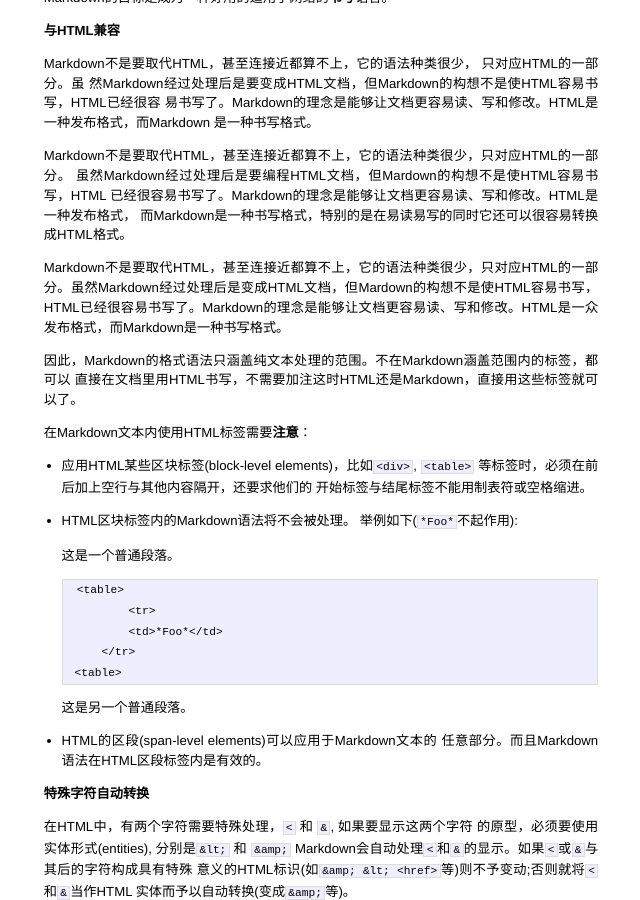
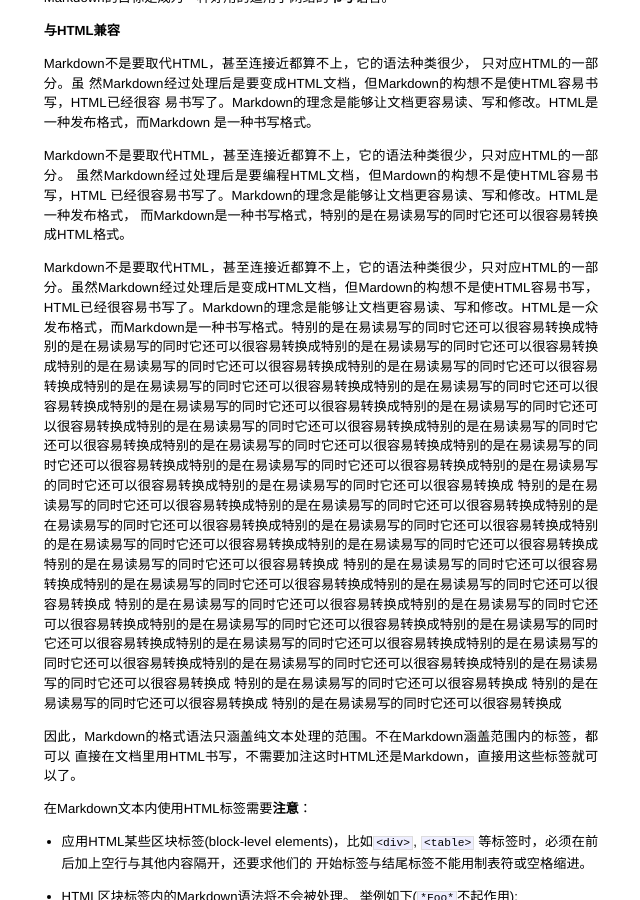
Before and after one commit to kidlj/awei, a Jekyll site: the page built from _posts/2013-02-28-markdown-syntax-revision.markdown, in a window 1280 px wide and 900 px high, scrolled down 218 px. Shown: the whole window, without its empty margins (319-959 px from the left). Built offline with Jekyll 4.4.1, drawn with Linux system fonts in a browser that asks for light colours; Markdown is read by kramdown in place of the engine named in the settings.

Commit message:
whats wrong with rdiscount?

```diff
--- a/_posts/2013-02-28-markdown-syntax-revision.markdown
+++ b/_posts/2013-02-28-markdown-syntax-revision.markdown
@@ -23,7 +23,13 @@
 已经很容易书写了。Markdown的理念是能够让文档更容易读、写和修改。HTML是一种发布格式，
 而Markdown是一种书写格式，特别的是在易读易写的同时它还可以很容易转换成HTML格式。
 
-Markdown不是要取代HTML，甚至连接近都算不上，它的语法种类很少，只对应HTML的一部分。虽然Markdown经过处理后是变成HTML文档，但Mardown的构想不是使HTML容易书写，HTML已经很容易书写了。Markdown的理念是能够让文档更容易读、写和修改。HTML是一众发布格式，而Markdown是一种书写格式。
+Markdown不是要取代HTML，甚至连接近都算不上，它的语法种类很少，只对应HTML的一部分。虽然Markdown经过处理后是变成HTML文档，但Mardown的构想不是使HTML容易书写，HTML已经很容易书写了。Markdown的理念是能够让文档更容易读、写和修改。HTML是一众发布格式，而Markdown是一种书写格式。特别的是在易读易写的同时它还可以很容易转换成特别的是在易读易写的同时它还可以很容易转换成特别的是在易读易写的同时它还可以很容易转换成特别的是在易读易写的同时它还可以很容易转换成特别的是在易读易写的同时它还可以很容易转换成特别的是在易读易写的同时它还可以很容易转换成特别的是在易读易写的同时它还可以很容易转换成特别的是在易读易写的同时它还可以很容易转换成特别的是在易读易写的同时它还可以很容易转换成特别的是在易读易写的同时它还可以很容易转换成特别的是在易读易写的同时它还可以很容易转换成特别的是在易读易写的同时它还可以很容易转换成特别的是在易读易写的同时它还可以很容易转换成特别的是在易读易写的同时它还可以很容易转换成特别的是在易读易写的同时它还可以很容易转换成特别的是在易读易写的同时它还可以很容易转换成
+特别的是在易读易写的同时它还可以很容易转换成特别的是在易读易写的同时它还可以很容易转换成特别的是在易读易写的同时它还可以很容易转换成特别的是在易读易写的同时它还可以很容易转换成特别的是在易读易写的同时它还可以很容易转换成特别的是在易读易写的同时它还可以很容易转换成特别的是在易读易写的同时它还可以很容易转换成
+特别的是在易读易写的同时它还可以很容易转换成特别的是在易读易写的同时它还可以很容易转换成特别的是在易读易写的同时它还可以很容易转换成
+特别的是在易读易写的同时它还可以很容易转换成特别的是在易读易写的同时它还可以很容易转换成特别的是在易读易写的同时它还可以很容易转换成特别的是在易读易写的同时它还可以很容易转换成特别的是在易读易写的同时它还可以很容易转换成特别的是在易读易写的同时它还可以很容易转换成特别的是在易读易写的同时它还可以很容易转换成特别的是在易读易写的同时它还可以很容易转换成
+特别的是在易读易写的同时它还可以很容易转换成
+特别的是在易读易写的同时它还可以很容易转换成
+特别的是在易读易写的同时它还可以很容易转换成
 
 因此，Markdown的格式语法只涵盖纯文本处理的范围。不在Markdown涵盖范围内的标签，都可以
 直接在文档里用HTML书写，不需要加注这时HTML还是Markdown，直接用这些标签就可以了。
```
